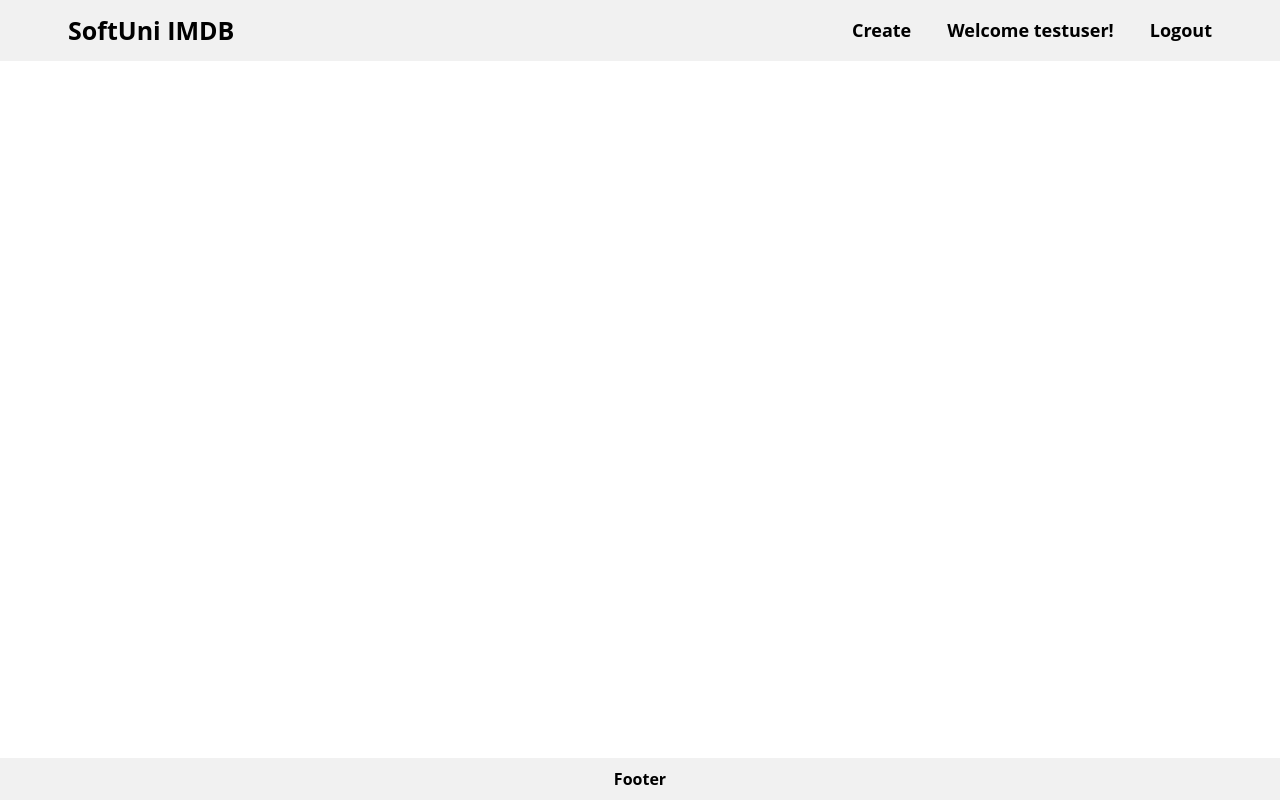
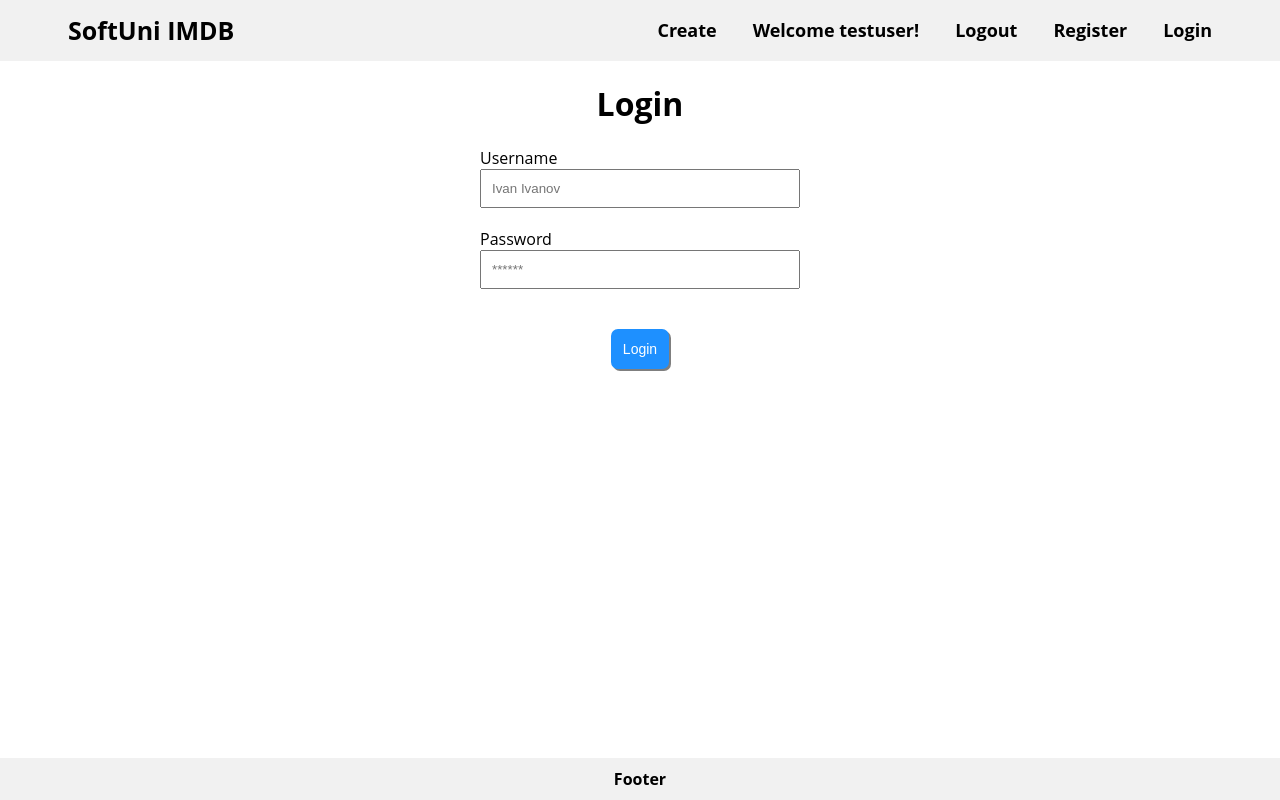
Before and after one commit to AChristoff/VueJS-education, a Vue app: page /login in a window 1280 px wide. Built offline with nearby package versions, Linux system fonts and the light colour scheme.

Commit message:
add axios

```diff
--- a/package.json
+++ b/package.json
@@ -8,9 +8,11 @@
     "lint": "vue-cli-service lint"
   },
   "dependencies": {
+    "axios": "^0.19.0",
     "core-js": "^3.1.2",
     "vue": "^2.6.10",
-    "vue-router": "^3.0.6"
+    "vue-router": "^3.0.6",
+    "vuelidate": "^0.7.4"
   },
   "devDependencies": {
     "@vue/cli-plugin-babel": "^4.0.0",
--- a/src/components/auth/Login.vue
+++ b/src/components/auth/Login.vue
@@ -32,15 +32,13 @@
     }
 
     .login input[type="submit"] {
-        width: 25%;
-        margin: 0 auto;
+        margin: 20px auto 0;
         border: 2px solid dodgerblue;
         text-align: center;
         font-size: 14px;
         background: dodgerblue;
         color: white;
         border-radius: 7px;
-        margin-top: 20px;
         box-shadow: 2px 2px 0px 0px rgba(0, 0, 0, 0.5);
     }
 
--- a/src/components/auth/Register.vue
+++ b/src/components/auth/Register.vue
@@ -1,22 +1,75 @@
 <template>
     <div class="register">
         <h1>Register</h1>
-        <form>
+        <form @submit.prevent="onRegister">
             <label for="username">Username</label>
-            <input type="text" id="username" placeholder="Ivan Ivanov"/>
+            <input type="text" v-model="$v.username.$model" id="username" placeholder="Ivan Ivanov"/>
             <label for="email">Email</label>
-            <input type="text" id="email" placeholder="ivan@gmail.com"/>
+            <input type="text" v-model="$v.email.$model" id="email" placeholder="ivan@gmail.com"/>
             <label for="password">Password</label>
-            <input type="password" id="password" placeholder="******"/>
+            <input type="password" v-model="$v.password.$model" id="password" placeholder="******"/>
 
-            <input type="submit" value="Register"/>
+            <input type="submit" value="Register" :disabled="$v.$invalid"/>
         </form>
     </div>
 </template>
 
 <script>
+
+    import axios from 'axios';
+    import config from '@/config/config'
+
+    import {
+        required,
+        minLength,
+        maxLength,
+        email,
+
+    } from 'vuelidate/lib/validators';
+
     export default {
-        name: "Register"
+        name: "Register",
+        data() {
+            return {
+                username: 'Pesho',
+                password: 'pass',
+                email: '',
+            }
+        },
+        validations: {
+            username: {
+                required,
+                minLength: minLength(4),
+                maxLength: maxLength(20),
+            },
+            password: {
+                required,
+                minLength: minLength(4),
+                maxLength: maxLength(20),
+            },
+            email: {
+                email,
+            },
+        },
+        methods: {
+            onRegister() {
+                const authSting = btoa(`${config.appKey}:${config.appSecret}`);
+                axios({
+                    url: `https://baas.kinvey.com/user/${config.appKey}`,
+                    method: 'POST',
+                    data: {
+                        'username': this.username,
+                        'password': this.password,
+                    },
+                    headers: {
+                        'Authorization': `Basic ${authSting}`,
+                        'Content-Type': 'application/json',
+                    },
+                }).then(res => {
+                    console.log(res);
+                });
+            }
+        }
     }
 </script>
 
@@ -39,15 +92,13 @@
     }
 
     .register input[type="submit"] {
-        width: 25%;
-        margin: 0 auto;
+        margin: 20px auto 0;
         border: 2px solid dodgerblue;
         text-align: center;
         font-size: 14px;
         background: dodgerblue;
         color: white;
         border-radius: 7px;
-        margin-top: 20px;
         box-shadow: 2px 2px 0px 0px rgba(0, 0, 0, 0.5);
     }
 
@@ -55,4 +106,10 @@
         color: dodgerblue;
         background: transparent;
     }
+
+    .register input[type="submit"]:disabled {
+        opacity: 0.5;
+        pointer-events: none;
+    }
+
 </style>
--- a/src/components/common/PageHeader.vue
+++ b/src/components/common/PageHeader.vue
@@ -3,11 +3,11 @@
         <a href="/" class="logo">SoftUni IMDB</a>
         <div class="header-right">
         <span>
-          <a href="/movie/create">Create</a>
-          <a href="#">Welcome testuser!</a>
-          <a href="#">Logout</a>
-            <!-- <a href="/register">Register</a>
-                <a href="/login">Login</a> -->
+            <a href="/movie/create">Create</a>
+            <a href="#">Welcome testuser!</a>
+            <a href="#">Logout</a>
+            <a href="/register">Register</a>
+            <a href="/login">Login</a>
         </span>
         </div>
     </header>
--- a/src/components/home/Home.vue
+++ b/src/components/home/Home.vue
@@ -59,15 +59,14 @@
 
     button {
         width: 60%;
-        margin: 0 auto;
+        margin: 20px auto 0;
         border: 2px solid dodgerblue;
         text-align: center;
         font-size: 14px;
         background: dodgerblue;
         color: white;
         border-radius: 7px;
-        margin-top: 20px;
-        box-shadow: 2px 2px 0px 0px rgba(0, 0, 0, 0.5);
+        box-shadow: 2px 2px 0 0 rgba(0, 0, 0, 0.5);
         padding: 10px 20px;
     }
 
--- /dev/null
+++ b/src/config/config.js
@@ -0,0 +1,4 @@
+export default {
+    appKey: 'kid_ryhLI4riS',
+    appSecret: '8e862dd451f94d9cb36c46b6f5a0f240',
+}
--- a/src/main.js
+++ b/src/main.js
@@ -1,8 +1,10 @@
 import Vue from 'vue'
 import App from './App.vue'
 import router from './router'
+import Vuelidate from 'vuelidate'
 
 Vue.config.productionTip = false;
+Vue.use(Vuelidate);
 
 new Vue({
   router,
--- a/src/router/index.js
+++ b/src/router/index.js
@@ -19,7 +19,7 @@ const routes = [
         component: Register,
     },
     {
-        path: 'login',
+        path: '/login',
         name: 'Login',
         component: Login,
     }
```
Also changed, not shown: 1 other file (tests, documents, lock files or other folders).
